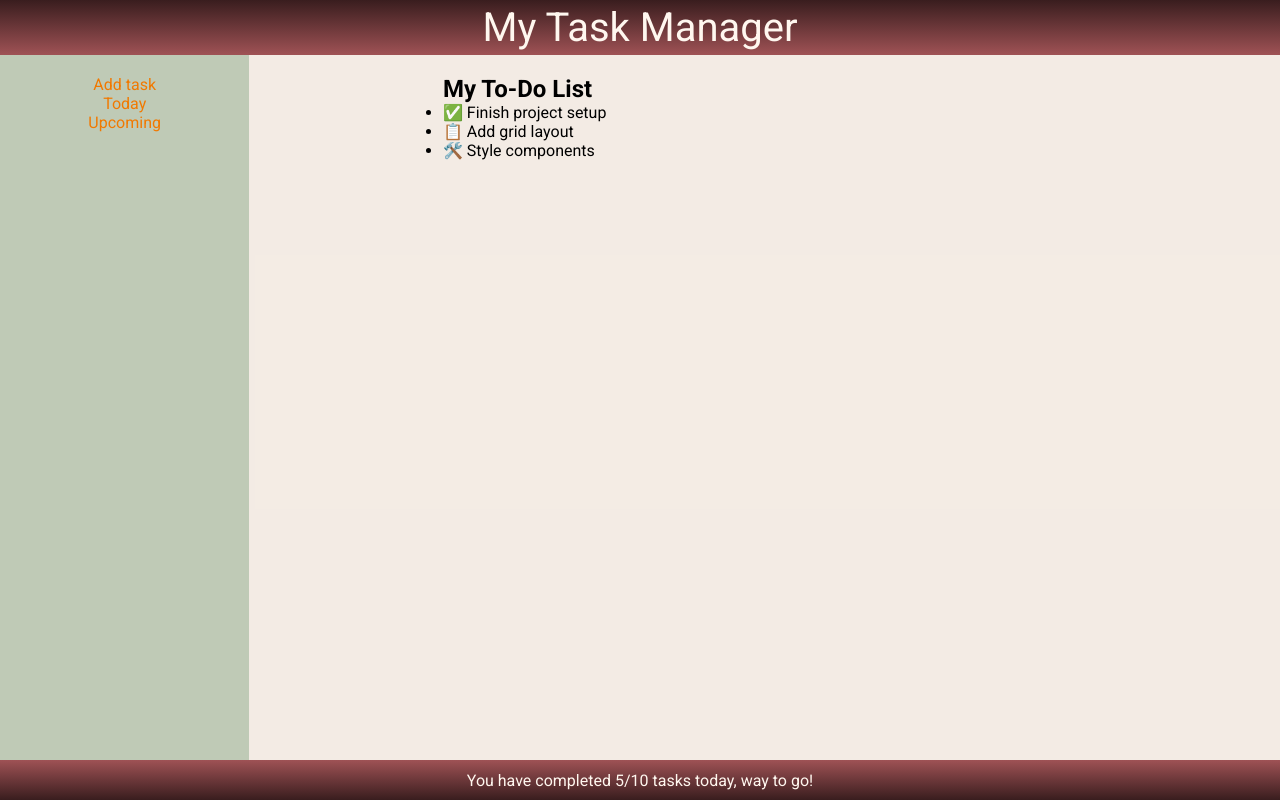
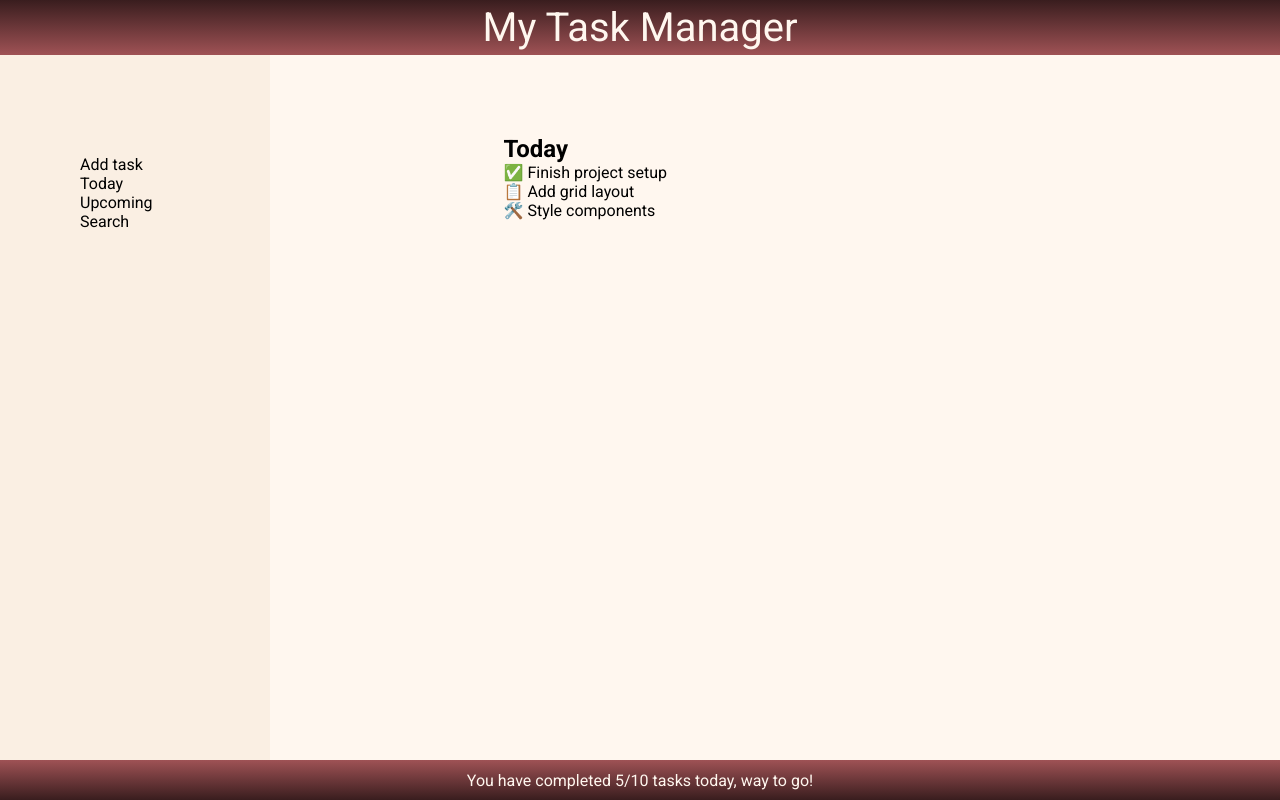
Before and after one commit to Cinedy/todo_list, a Next.js app in the folder frontend/: page / in a window 1280 px wide. Built offline with nearby package versions, Linux system fonts and the light colour scheme.

Commit message:
worked on menu and colors

```diff
--- a/frontend/src/app/layout.module.css
+++ b/frontend/src/app/layout.module.css
@@ -8,7 +8,7 @@
     width: 100%;
     display: flex;
     justify-content: center;
-    background-color: rgba(33, 23, 23, 0.05);
+    background-color: #FFF7EF;
 }
 
 .content {
--- a/frontend/src/components/menu/menu.module.css
+++ b/frontend/src/components/menu/menu.module.css
@@ -1,7 +1,21 @@
 .menu {
     width: 300px;
-    background-color: rgb(191, 202, 182);
-    text-align: center;
-    color: #f17900;
-    padding: 20px;
+    background-color: #faefe3;
+    text-align: left;
+    color: #000000;
+    padding: 100px 80px 80px 80px;
   }
+
+.menu li a {
+  display: block; /* Makes the links fill the width */
+  width: 100%; /* Ensures equal width for all items */
+}
+
+li a:hover {
+  background-color: #FFF7EF;
+  color: #9F5255;
+}
+
+.menu a, a:visited {
+  color: black;
+}
--- a/frontend/src/components/menu/menu.tsx
+++ b/frontend/src/components/menu/menu.tsx
@@ -5,9 +5,12 @@ import menu from "../menu/menu.module.css"
 export default function Menu() {
   return (
     <div className={menu.menu}>
-      <div>Add task</div>
-      <div>Today</div>
-      <div>Upcoming</div>
+      <ul>
+        <li>Add task</li>
+        <li><a href="http://localhost:3000/">Today</a></li>
+        <li><a href="http://facebook.com/">Upcoming</a></li>
+        <li><a href="http://vg.no/">Search</a></li>
+      </ul>
     </div>
   );
 }
--- a/frontend/src/components/todolist/todo.module.css
+++ b/frontend/src/components/todolist/todo.module.css
@@ -1,4 +1,4 @@
 .todo {
-    padding: 20px 500px 20px 20px;
+    padding: 80px 400px 20px 20px;
     border-radius: 8px;
   }
--- a/frontend/src/components/todolist/todo.tsx
+++ b/frontend/src/components/todolist/todo.tsx
@@ -3,7 +3,7 @@ import styles from "../todolist/todo.module.css"
 export default function Todo() {
     return (
         <div className={styles.todo}>
-            <h2>My To-Do List</h2>
+            <h2>Today</h2>
             <ul>
                 <li>✅ Finish project setup</li>
                 <li>📋 Add grid layout</li>
--- a/frontend/src/styles/globals.css
+++ b/frontend/src/styles/globals.css
@@ -7,3 +7,13 @@ body {
   padding: 0;
   box-sizing: border-box;
 }
+
+ul {
+  list-style-type: none;
+  margin: 0;
+  padding: 0;
+}
+
+a:link {
+  text-decoration: none;
+}
```
